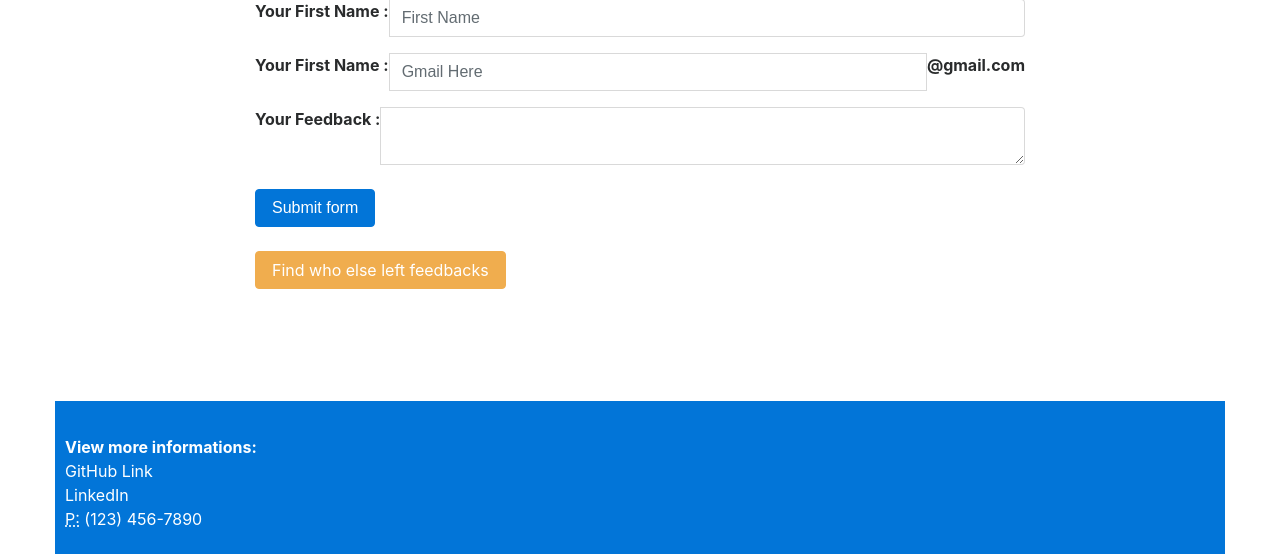
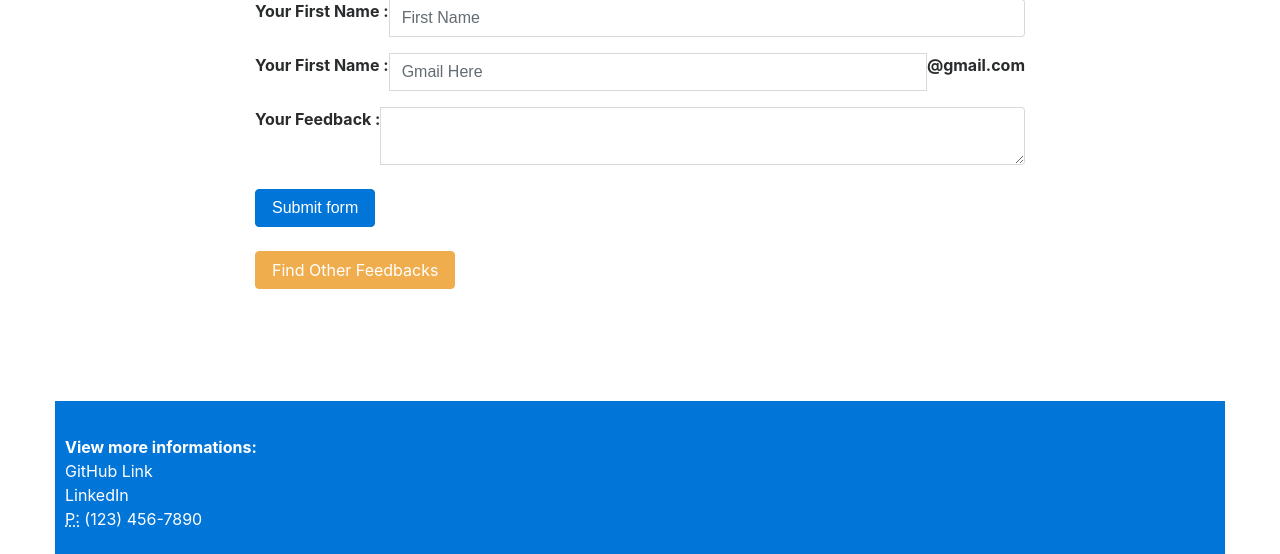
Before and after one commit to Belindaliang51/web_app, a Flask app: page /send in a window 1280 px wide. Shown: the part 1112-1666 px from the top of the page. Run offline with Flask 2, Linux system fonts and the light colour scheme; some libraries are stand-ins or nearby versions.

Commit message:
typo correction

```diff
--- a/bikeshare/app.py
+++ b/bikeshare/app.py
@@ -79,7 +79,7 @@ def feedbackinfo():
     feedback = [result[1] for result in results]
 
     feedback_data = [{
-        "name": name,
+        #"name": name,
         "feedback": feedback,
         #"text": hover_text,
     }]
--- a/bikeshare/templates/database.html
+++ b/bikeshare/templates/database.html
@@ -211,7 +211,7 @@
     </p>
     <p>
         <a class="btn btn-warning" href="/api/stations">Developer: api/stations</a>
-        <a class="btn btn-warning" href="/api/stations">Developer: api/feedbacks</a>
+        <a class="btn btn-warning" href="/api/feedbacks">Developer: api/feedbacks</a>
     </p>
     <img src="{{url_for('static',filename='imgs/flask.png')}}" width="1000" height="450" media="all" alt="database"
         style="margin-left: 200px;">
--- a/bikeshare/templates/feedback.html
+++ b/bikeshare/templates/feedback.html
@@ -140,7 +140,7 @@
 					<br>
 					<!-- Add link to feedback api -->
 					<p>
-						<a class="btn btn-warning" href="/api/feedbacks">Find who else left feedbacks</a>
+						<a class="btn btn-warning" href="/api/feedbacks">Find Other Feedbacks</a>
 					</p>
 				</div>
 				<div class="col-md-2"></div>
```
